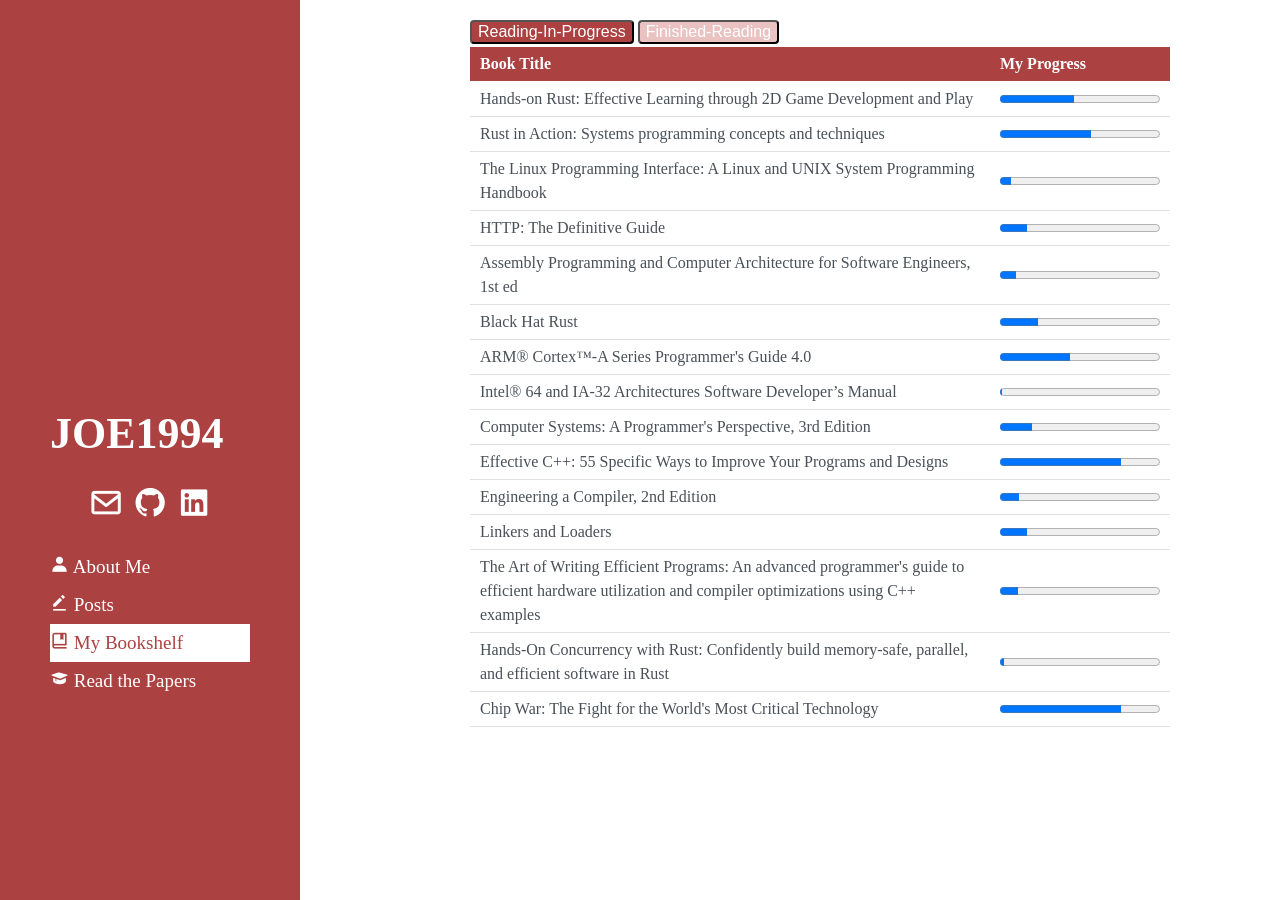
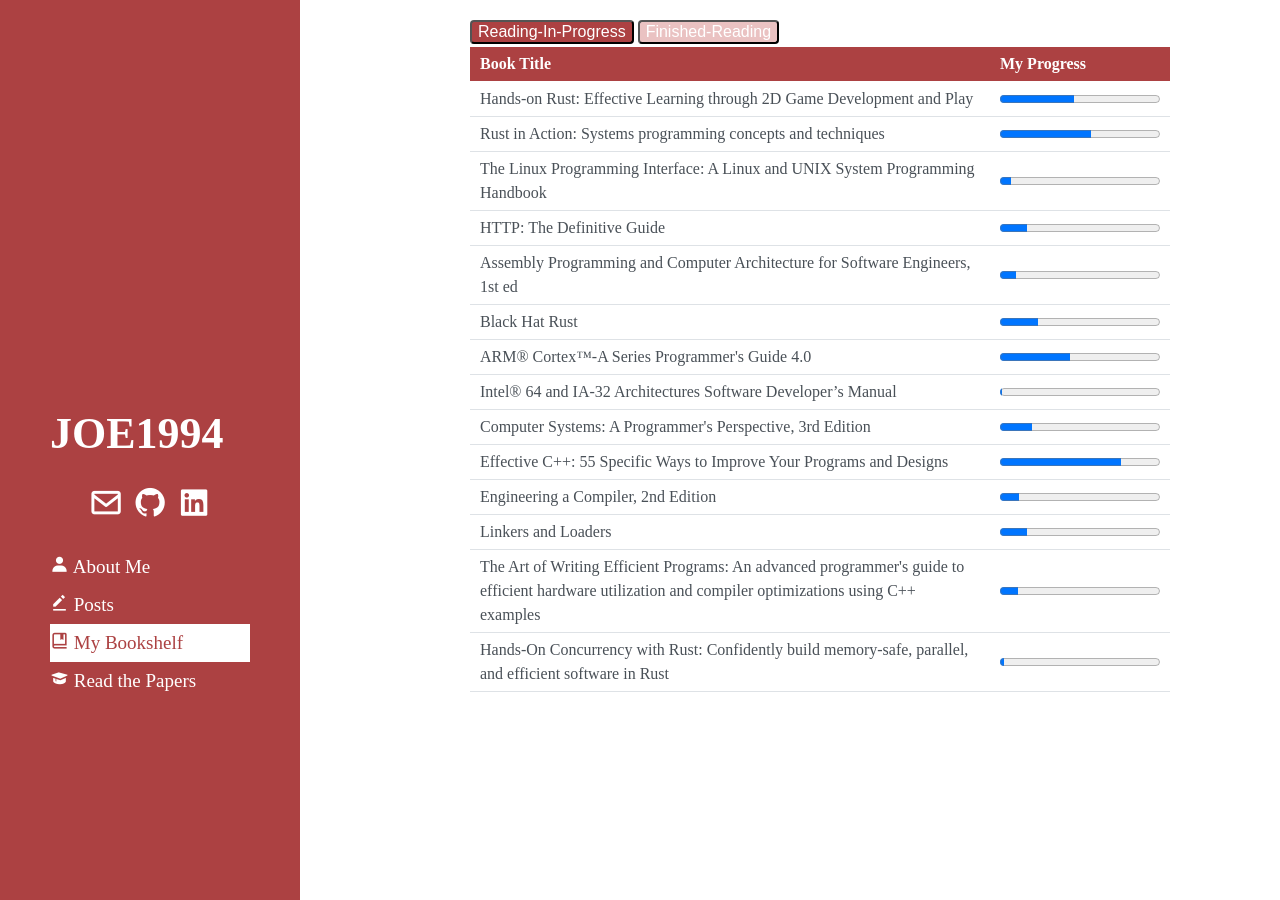
Before and after one commit to JOE1994/JOE1994.github.io, a Jekyll site: the page built from bookshelf.html, in a window 1280 px wide. Built offline with Jekyll 4.4.1, drawn with Linux system fonts in a browser that asks for light colours; some web fonts are replaced.

Commit message:
[book] Finished 'Chip War'!

```diff
--- a/_data/bookshelf_done.yml
+++ b/_data/bookshelf_done.yml
@@ -11,3 +11,7 @@
 - name: "The Lords of Easy Money"
   finished_date: '2023-10-27'
   rating: 🌟🌟🌟🌟🌟
+
+- name: "Chip War: The Fight for the World's Most Critical Technology"
+  finished_date: '2024-01-09'
+  rating: 🌟🌟🌟🌟🌟
--- a/_data/bookshelf_still_reading.yml
+++ b/_data/bookshelf_still_reading.yml
@@ -55,7 +55,3 @@
 - name: "Hands-On Concurrency with Rust: Confidently build memory-safe, parallel, and efficient software in Rust"
   progress: 12
   tot_pages: 444
-
-- name: "Chip War: The Fight for the World's Most Critical Technology"
-  progress: 331
-  tot_pages: 436
```
